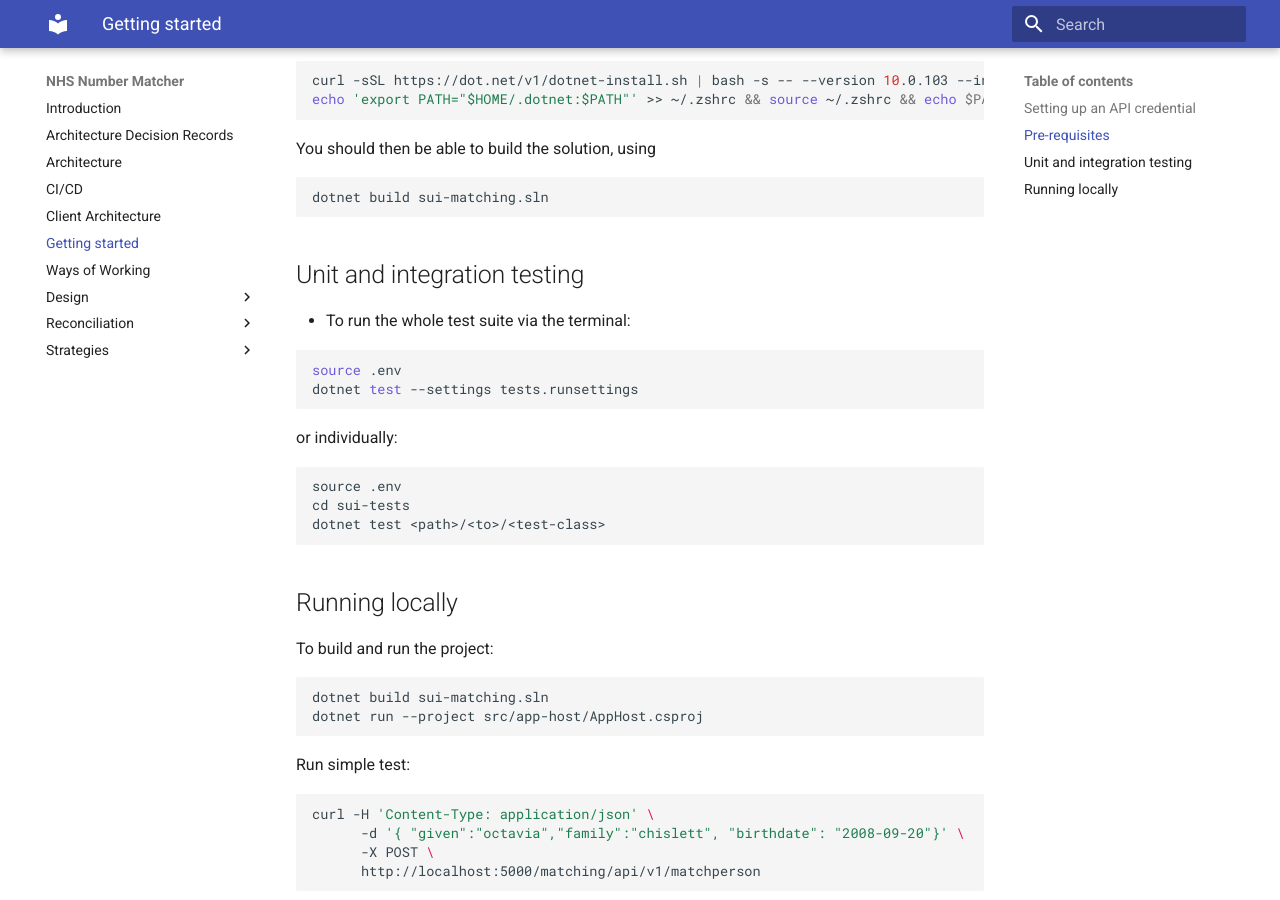
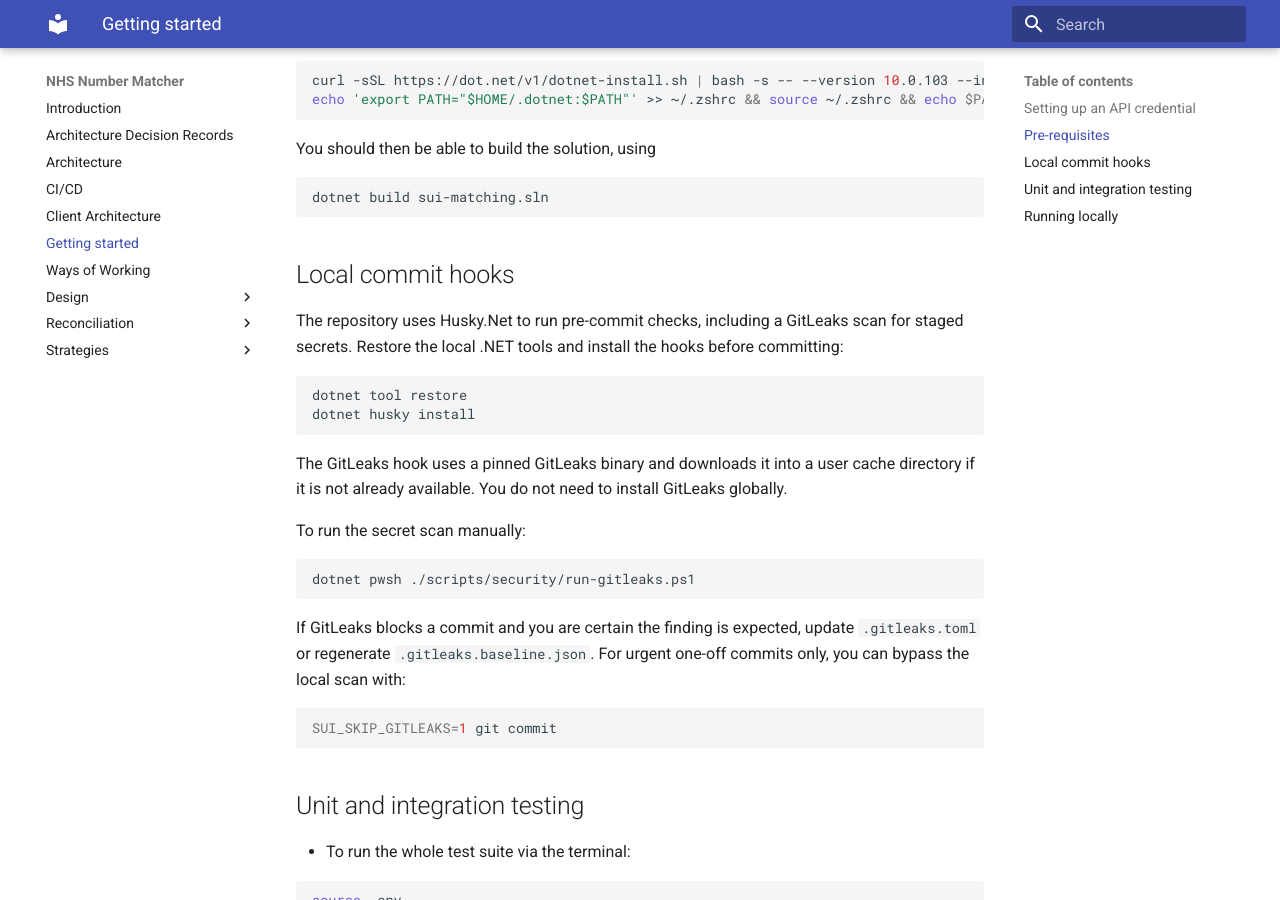
Before and after one commit to DFE-Digital/SUI_Matcher, an MkDocs documentation site: the page built from documentation/docs/gettingstarted.md, in a window 1280 px wide and 900 px high, scrolled down 1939 px. Built offline with MkDocs 1.6.1 and Material for MkDocs 9.7.7, drawn with Linux system fonts in a browser that asks for light colours.

Commit message:
feat: 1648 - add gitleaks precommit (#318)
* chore: implement GitLeaks pre-commit checks and configuration

* docs: add docs for gitleaks

````diff
--- a/documentation/docs/gettingstarted.md
+++ b/documentation/docs/gettingstarted.md
@@ -68,6 +68,33 @@ You should then be able to build the solution, using
 dotnet build sui-matching.sln
 ```
 
+## Local commit hooks
+
+The repository uses Husky.Net to run pre-commit checks, including a GitLeaks
+scan for staged secrets. Restore the local .NET tools and install the hooks
+before committing:
+
+```bash
+dotnet tool restore
+dotnet husky install
+```
+
+The GitLeaks hook uses a pinned GitLeaks binary and downloads it into a user
+cache directory if it is not already available. You do not need to install
+GitLeaks globally.
+
+To run the secret scan manually:
+
+```bash
+dotnet pwsh ./scripts/security/run-gitleaks.ps1
+```
+
+If GitLeaks blocks a commit and you are certain the finding is expected, update `.gitleaks.toml` or regenerate `.gitleaks.baseline.json`. For urgent one-off commits only, you can bypass the local scan with:
+
+```bash
+SUI_SKIP_GITLEAKS=1 git commit
+```
+
 ## Unit and integration testing
 
 - To run the whole test suite via the terminal:
````
Also changed, not shown: .gitleaks.toml (added), 3 other files.
